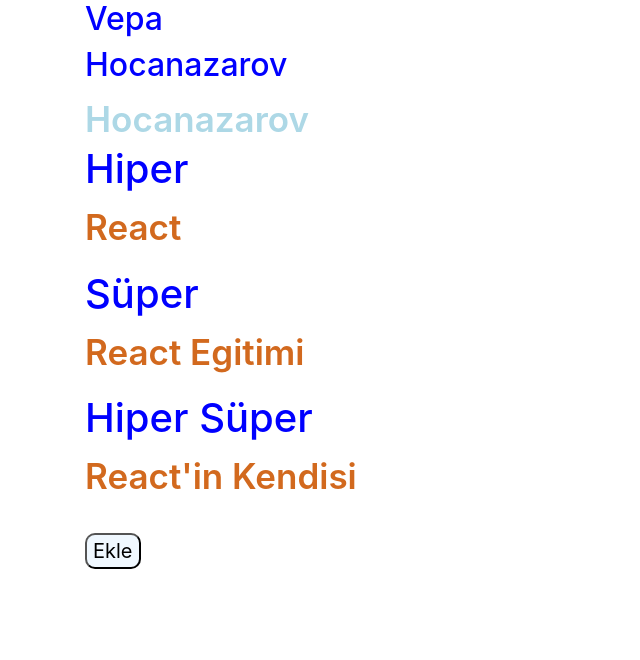
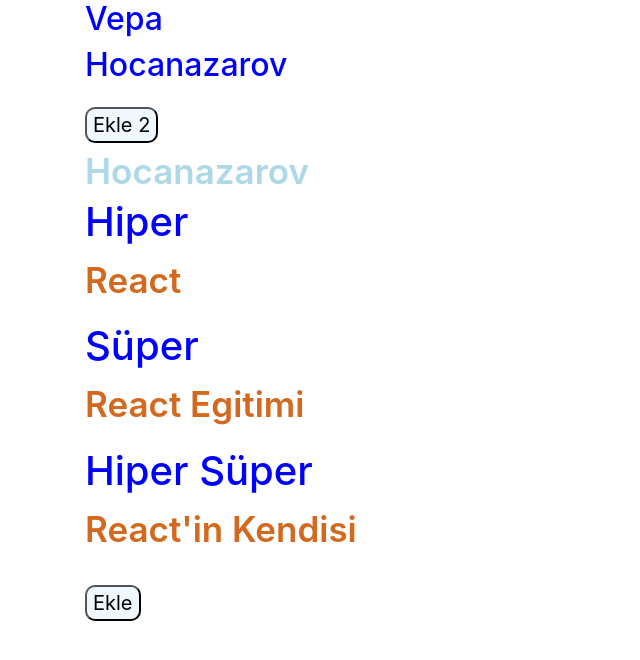
Before and after one commit to VepaHocanazarov/React-Egtimi-2.section-, a React (Create React App) app: page / in a window 1280 px wide. Shown: the top 660 px of the page, without its empty margins (0-640 px from the left). Built offline with nearby package versions, Linux system fonts and the light colour scheme.

Commit message:
event'ri BİND etme (Pratik)

```diff
--- a/src/App.js
+++ b/src/App.js
@@ -11,8 +11,11 @@
   addnews() {
 
     console.log("Ekledim");
+  }
 
-
+  btnpratik()
+  {
+    console.log("btn pratik tiklandi");
   }
 
   render() {
@@ -41,7 +44,7 @@
       <div className="container">
 
 
-        <Aygul isim={name} soyad={lastname} />
+        <Aygul isim={name} soyad={lastname} btnpratik = {this.btnpratik} />
         <Arakatmann dizim={dizim} addnews={this.addnews} />
 
       </div>
--- a/src/Aygul.js
+++ b/src/Aygul.js
@@ -2,6 +2,13 @@
 import PropTypes from "prop-types"
 
 class Aygul extends Component {
+
+  btnclick()
+  {
+    this.props.btnpratik();
+    console.log("btn click yapildi");
+  }
+
   render() {
 
     const {isim,soyad} = this.props
@@ -10,6 +17,8 @@
 
       <h2>{isim}</h2>
       <h2>{soyad}</h2>
+
+      <button onClick={this.btnclick.bind(this)}>Ekle 2</button>
 
       </div>
     )
```
